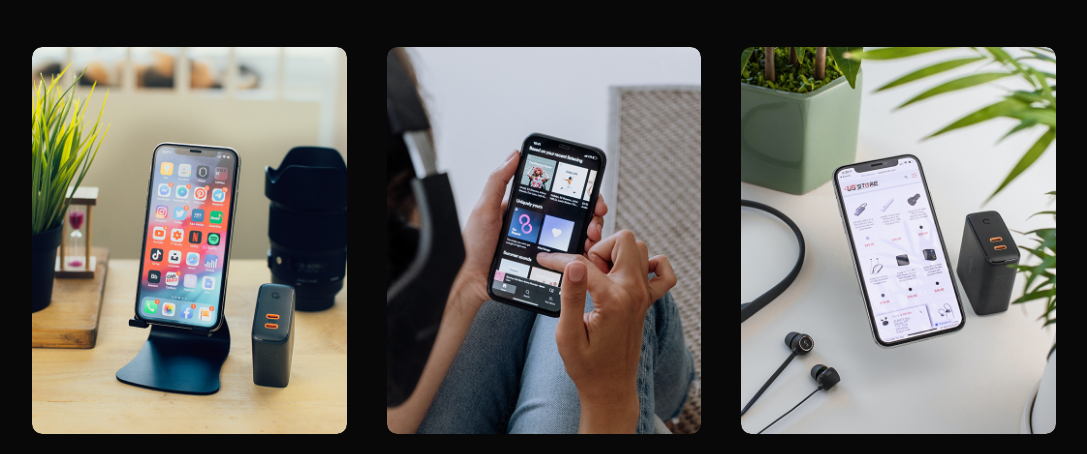
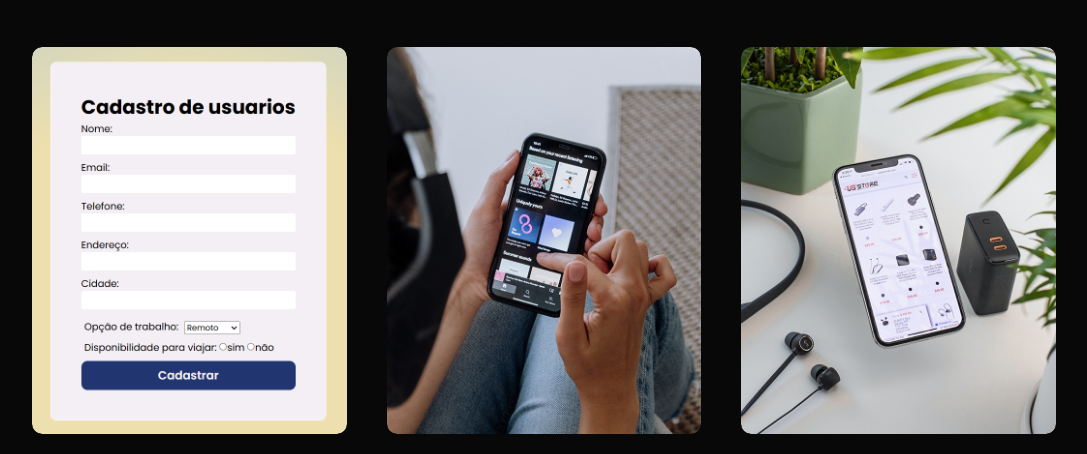
Before and after one commit to Leandro-Pinho/Personal-portfolio, a plain HTML site: page index.html in a window 1280 px wide. Shown: the part 1594-2048 px from the top of the page, without its empty margins (96-1183 px from the left). Drawn offline with Linux system fonts and the light colour scheme.

Commit message:
adicionando o primeiro projeto

```diff
--- a/index.html
+++ b/index.html
@@ -123,13 +123,13 @@
             <h1 class="sub-title">My Work</h1>
             <div class="work-list">
                 <div class="work">
-                    <img src="images/work-1.png">
+                    <img src="images/tela1.png">
                     <div class="layer">
-                        <h3>Social Media App</h3>
+                        <h3>App Cadastro de Usuario</h3>
                         <p>
-                            Lorem, ipsum dolor sit amet consectetur adipisicing elit. Perspiciatis veritatis
+                            App de cadastro de usuario, com filtros por nome e ordenação ascendente e descendente, com JavaScript puro.
                         </p>
-                        <a href="#"><i class="fas fa-external-link-alt"></i></a>
+                        <a href="https://github.com/Leandro-Pinho/crud-form"><i class="fas fa-external-link-alt"></i></a>
                     </div>
                 </div>
                 <div class="work">
```
Also changed, not shown: images/tela1.png (added).
